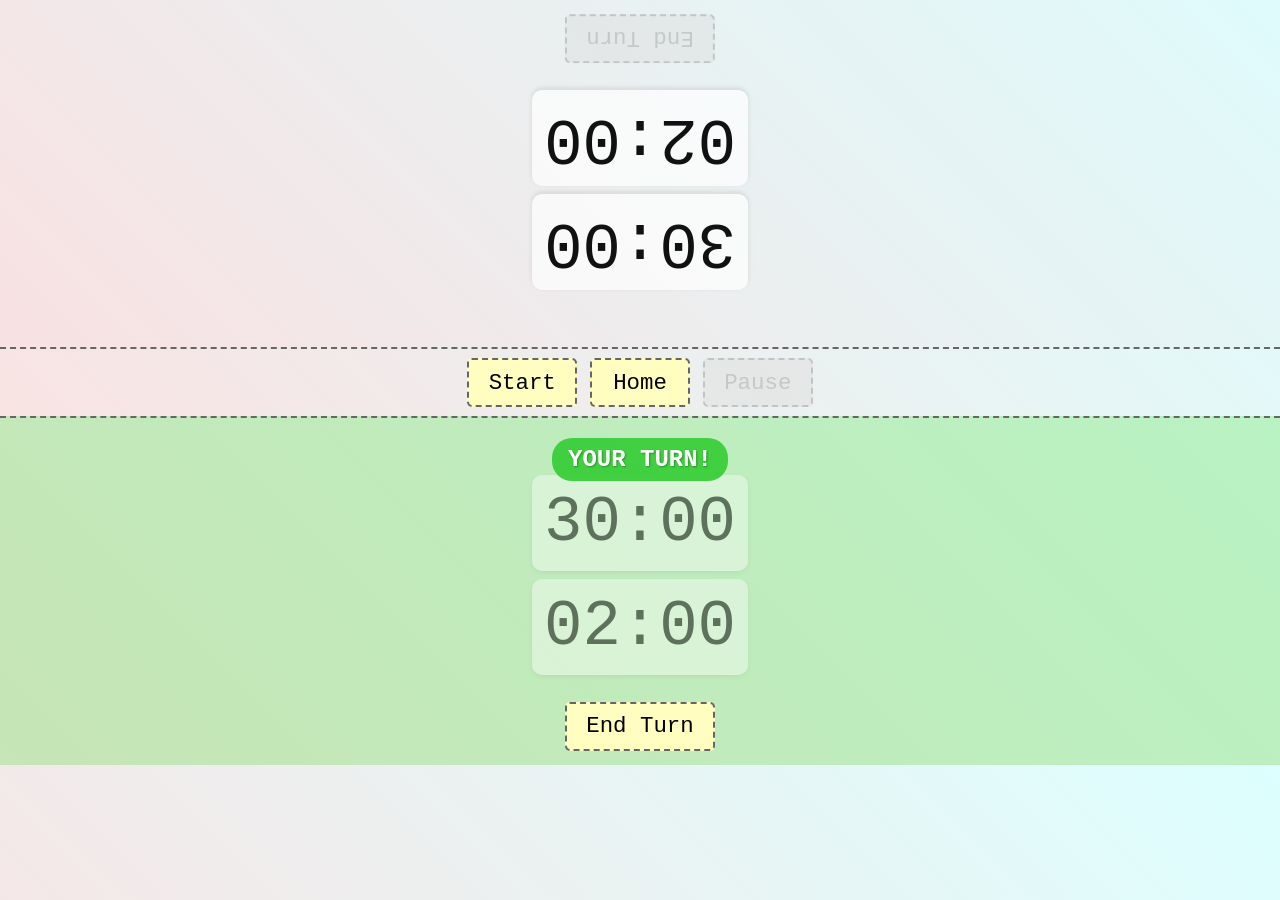
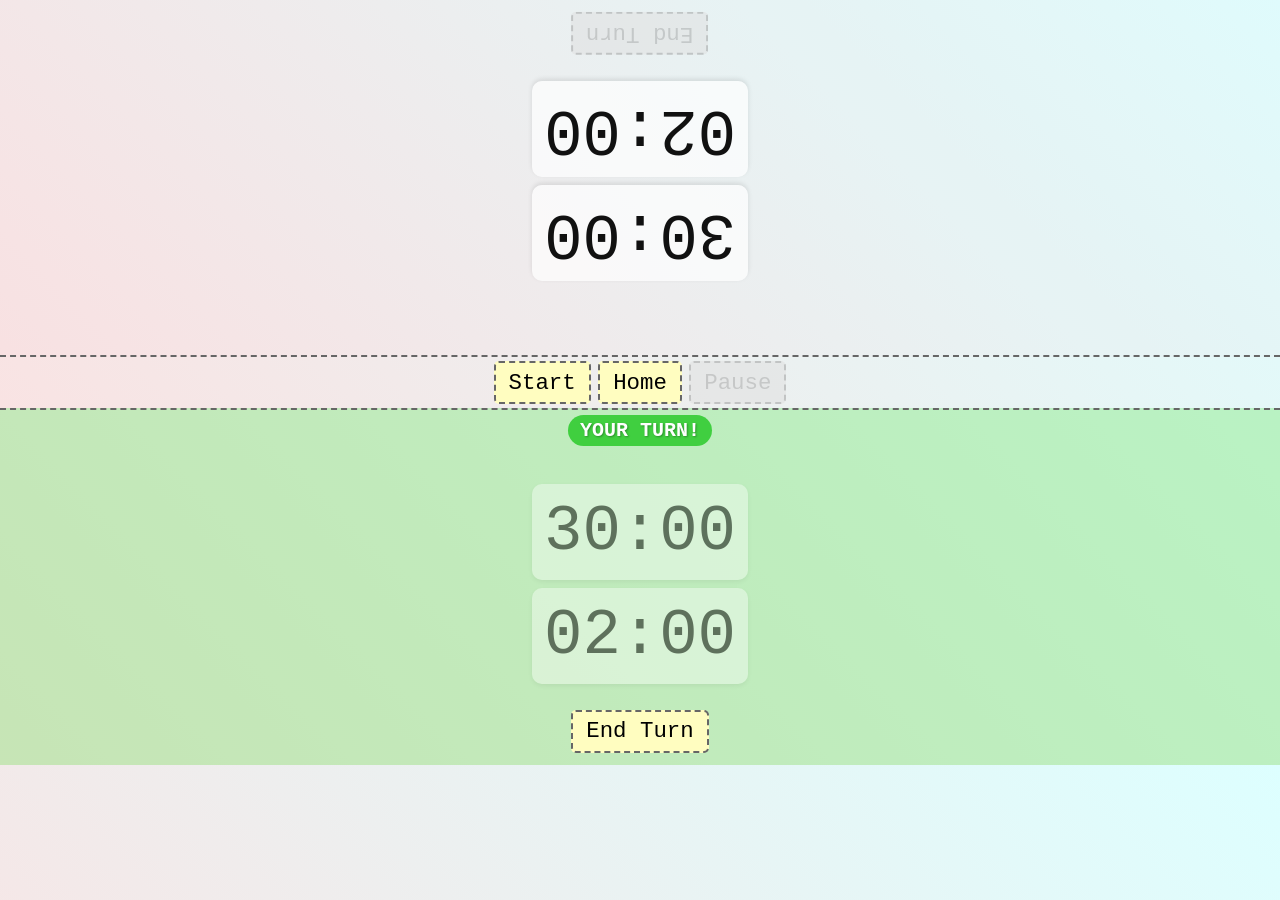
Before and after one commit to victorhuangwq/experiencethis.world, a Jekyll site: the page built from pokemon/game-timer.html, in a window 1280 px wide. Built offline with Jekyll 4.4.1, drawn with Linux system fonts in a browser that asks for light colours.

Commit message:
make some adjustments?

```diff
--- a/pokemon/game-timer.html
+++ b/pokemon/game-timer.html
@@ -56,23 +56,23 @@ permalink: /pokemon/timer
 
         .controls {
             display: flex;
-            gap: 5px;
             justify-content: center;
-            margin: 5px 0;
-            flex-wrap: wrap;
+            margin: 2px 0;
+            gap: 3px;
+            flex-wrap: nowrap; /* Prevent wrapping */
         }
 
         button {
             background: #fffdc0;
             border: 2px dashed #666;
-            padding: 0.6rem 1.2rem;
+            padding: 0.4rem 0.8rem;
             border-radius: 5px;
-            margin: 0.25rem;
+            margin: 0.15rem;
             font-size: clamp(1rem, 5vw, 1.4rem);
             cursor: pointer;
             font-family: monospace;
             transition: all 0.2s ease;
-            min-width: 100px;
+            min-width: 80px; /* Reduce minimum width */
             touch-action: manipulation;
             opacity: 1;
         }
@@ -127,21 +127,21 @@ permalink: /pokemon/timer
             transform: translateX(-50%);
             background: rgba(50, 205, 50, 0.9);
             color: white;
-            padding: 8px 16px;
+            padding: 4px 12px;
             border-radius: 20px;
-            font-size: clamp(16px, 5vw, 24px);
+            font-size: clamp(14px, 4vw, 20px);
             font-weight: bold;
             z-index: 1;
             text-shadow: 1px 1px 2px rgba(0,0,0,0.3);
         }
 
         #playerTop.active::after {
-            bottom: 20px;
+            bottom: 5px; /* Move closer to bottom */
             transform: translateX(-50%) rotate(180deg);
         }
 
         #playerBottom.active::after {
-            top: 20px;
+            top: 5px; /* Move closer to top */
         }
 
         .inactive {
@@ -181,13 +181,28 @@ permalink: /pokemon/timer
             }
 
             .controls {
-                padding: 0 5px;
+                padding: 0 2px;
             }
 
             button {
-                padding: 0.6rem 1rem;
-                margin: 0.2rem;
-                min-width: 120px;
+                padding: 0.3rem 0.5rem;
+                margin: 0.1rem;
+                min-width: 70px;
+                font-size: clamp(0.8rem, 3vw, 1rem);
+            }
+
+            .timer-section {
+                padding: 3px;
+            }
+
+            .timer-display {
+                padding: 6px;
+                margin: 2px 0;
+            }
+
+            .active::after {
+                font-size: clamp(12px, 3.5vw, 16px);
+                padding: 3px 10px;
             }
         }
     </style>
```
